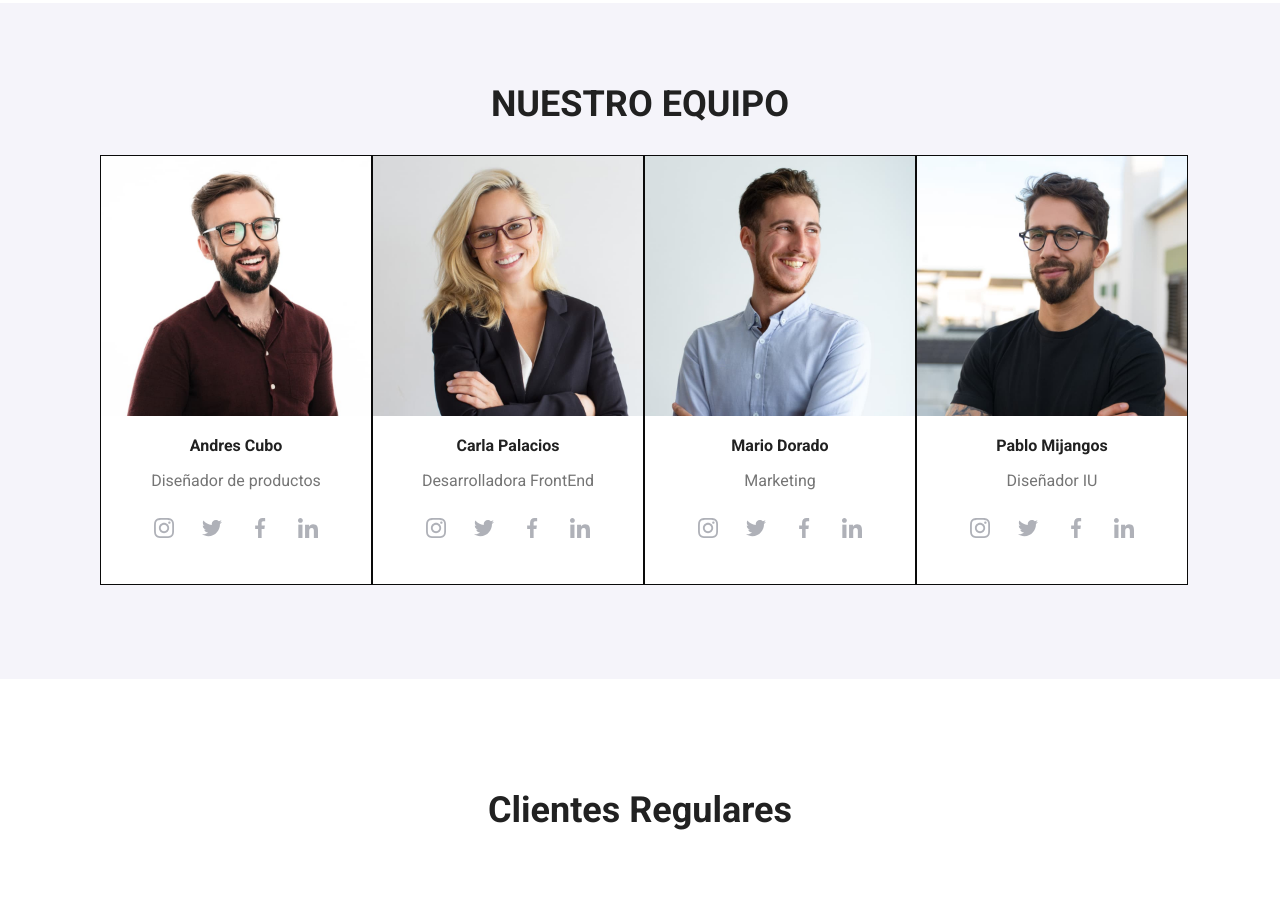
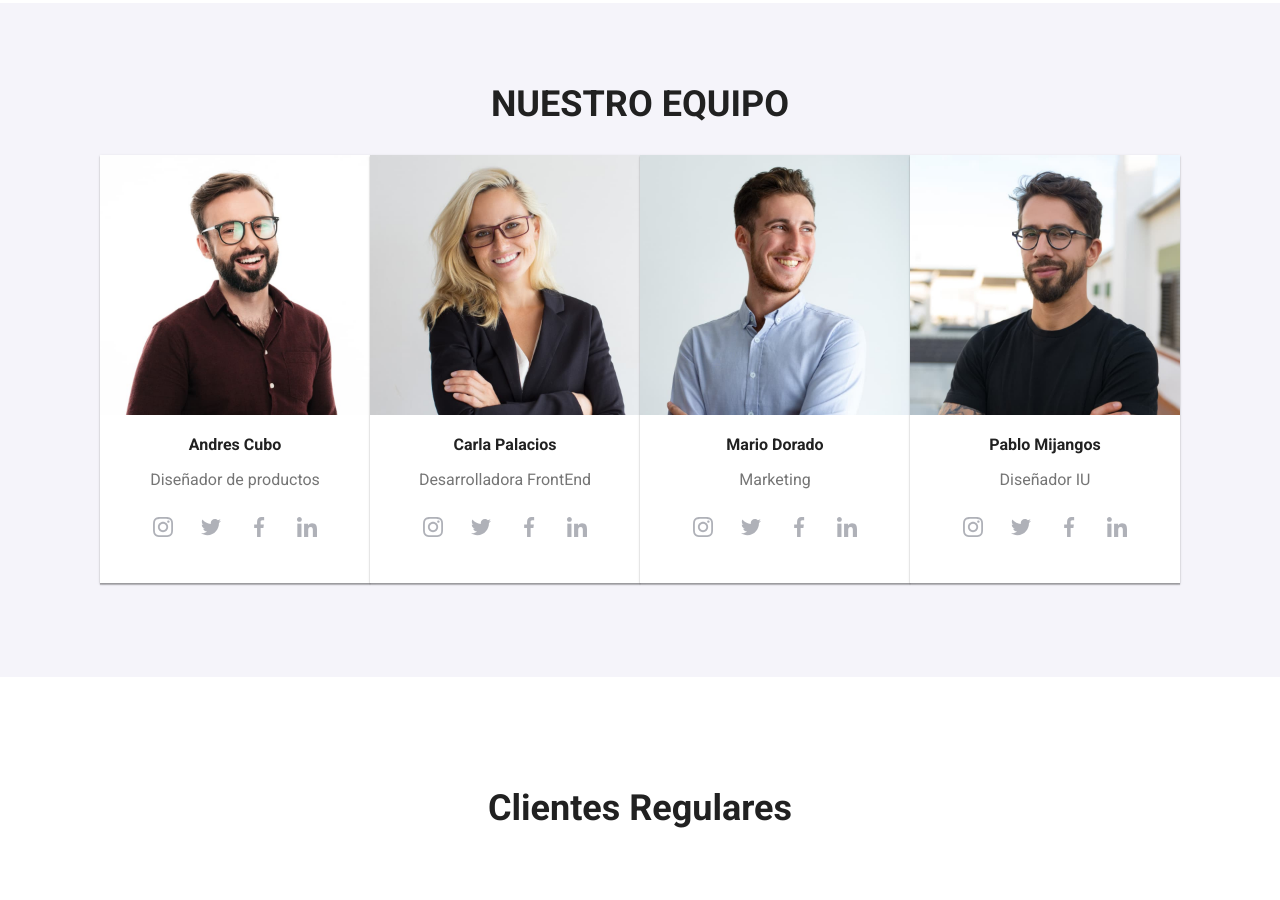
Before and after one commit to Jhon0426/goit-markup-hw-04, a plain HTML site: page index.html in a window 1280 px wide. Shown: the part 1544-2444 px from the top of the page. Drawn offline with Linux system fonts and the light colour scheme.

Commit message:
equipo box shadow

```diff
--- a/css/style.css
+++ b/css/style.css
@@ -240,8 +240,8 @@ main {
 
 #equipo .colegas {
     background-color: #fff;
-    border: 1px solid rgb(10, 10, 10);
     margin-bottom: 94px;
+    box-shadow: 0px 1px 3px rgba(0, 0, 0, 0.12), 0px 1px 1px rgba(0, 0, 0, 0.14), 0px 2px 1px rgba(0, 0, 0, 0.2);
 }
 
 #equipo img {
```
